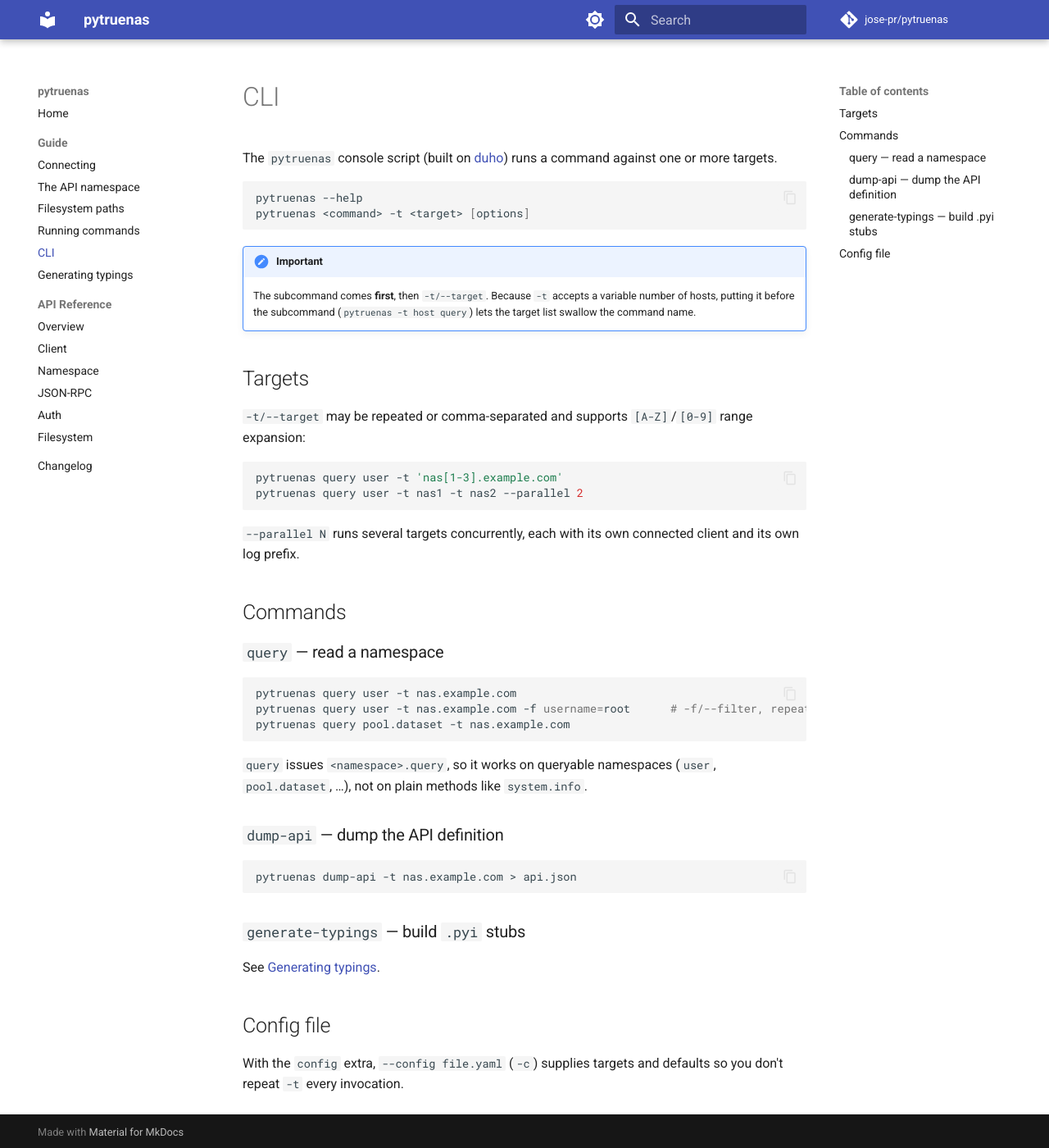
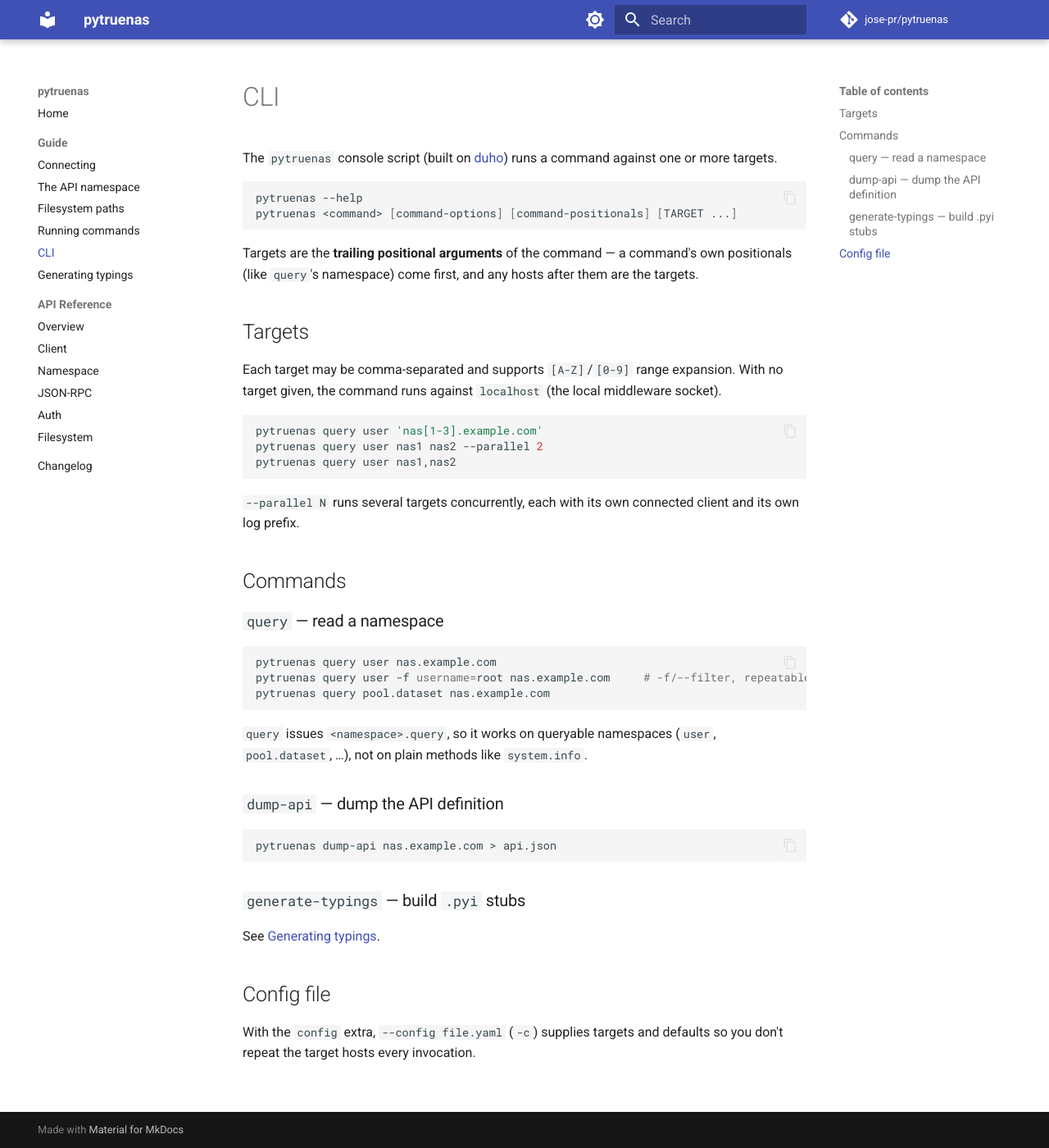
Before and after one commit to jose-pr/pytruenas, an MkDocs documentation site: the page built from docs/guide/cli.md, in a window 1280 px wide and 1400 px high. Shown: the whole window at 82% size. Built offline with MkDocs 1.6.1 and Material for MkDocs 9.7.7, drawn with Linux system fonts in a browser that asks for light colours; comment, search, counter and statistics services are not loaded.

Commit message:
feat(cli): targets are trailing positionals, not -t/--target
Target host(s) are now the trailing positional arguments of a command, after
any command-specific positionals: `pytruenas query user nas1 nas2`,
`pytruenas dump-api nas1,nas2`. The -t/--target flag is removed.

Mechanism: the shared `targets` field is SUPPRESSed from duho's arg generation
(so no --targets option is emitted) and each command's register() calls the new
`register_targets(parser)` helper LAST, so argparse registers targets after the
command's own positionals (parent positionals otherwise precede child ones and
would swallow them). Comma-splitting moved from the old Extend(',') action into
_expanded_targets_; range expansion and the localhost default are unchanged.

Grammar locked by tests/test_cli_targets.py. Docs/README/CHANGELOG updated.

````diff
--- a/docs/guide/cli.md
+++ b/docs/guide/cli.md
@@ -5,22 +5,23 @@
 
 ```bash
 pytruenas --help
-pytruenas <command> -t <target> [options]
+pytruenas <command> [command-options] [command-positionals] [TARGET ...]
 ```
 
-!!! important
-    The subcommand comes **first**, then `-t/--target`. Because `-t` accepts a
-    variable number of hosts, putting it before the subcommand
-    (`pytruenas -t host query`) lets the target list swallow the command name.
+Targets are the **trailing positional arguments** of the command — a
+command's own positionals (like `query`'s namespace) come first, and any hosts
+after them are the targets.
 
 ## Targets
 
-`-t/--target` may be repeated or comma-separated and supports `[A-Z]`/`[0-9]`
-range expansion:
+Each target may be comma-separated and supports `[A-Z]`/`[0-9]` range expansion.
+With no target given, the command runs against `localhost` (the local
+middleware socket).
 
 ```bash
-pytruenas query user -t 'nas[1-3].example.com'
-pytruenas query user -t nas1 -t nas2 --parallel 2
+pytruenas query user 'nas[1-3].example.com'
+pytruenas query user nas1 nas2 --parallel 2
+pytruenas query user nas1,nas2
 ```
 
 `--parallel N` runs several targets concurrently, each with its own connected
@@ -31,9 +32,9 @@
 ### `query` — read a namespace
 
 ```bash
-pytruenas query user -t nas.example.com
-pytruenas query user -t nas.example.com -f username=root      # -f/--filter, repeatable
-pytruenas query pool.dataset -t nas.example.com
+pytruenas query user nas.example.com
+pytruenas query user -f username=root nas.example.com     # -f/--filter, repeatable
+pytruenas query pool.dataset nas.example.com
 ```
 
 `query` issues `<namespace>.query`, so it works on queryable namespaces
@@ -42,7 +43,7 @@
 ### `dump-api` — dump the API definition
 
 ```bash
-pytruenas dump-api -t nas.example.com > api.json
+pytruenas dump-api nas.example.com > api.json
 ```
 
 ### `generate-typings` — build `.pyi` stubs
@@ -52,4 +53,4 @@
 ## Config file
 
 With the `config` extra, `--config file.yaml` (`-c`) supplies targets and
-defaults so you don't repeat `-t` every invocation.
+defaults so you don't repeat the target hosts every invocation.
````
Also changed, not shown: CHANGELOG.md (+7 -0 lines), README.md (+10 -9 lines), docs/guide/typings.md (+1 -1 lines), 6 other files.
